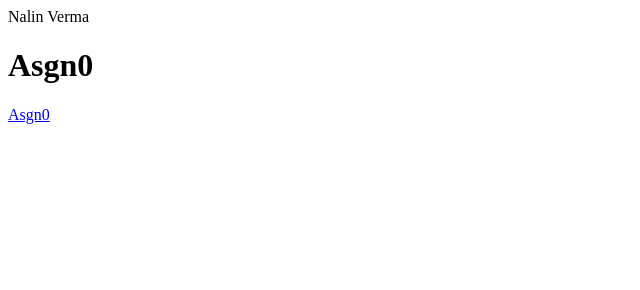
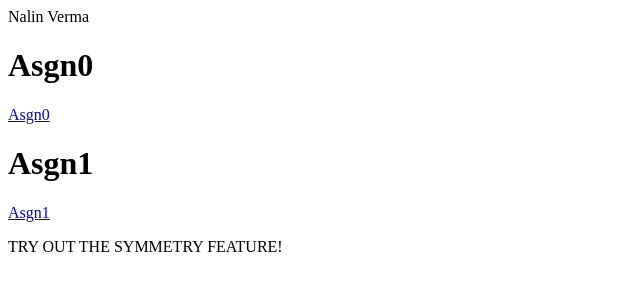
Before and after one commit to nalinver/CSE-160, a plain HTML site: page index.html in a window 1280 px wide. Shown: the whole page, without its empty margins (0-640 px from the left). Drawn offline with Linux system fonts and the light colour scheme.

Commit message:
added assignment link for project 2

```diff
--- a/index.html
+++ b/index.html
@@ -4,3 +4,12 @@ Nalin Verma
     <h1>Asgn0</h1>
     <a href="https://nalinver.github.io/CSE-160/asgn0/src/asgn0.html">Asgn0</a>
 </div>
+
+<div>
+    <h1>Asgn1</h1>
+    <a href="https://nalinver.github.io/CSE-160/asgn1/src/ColoredPoint.html">Asgn1</a>
+    <p>
+        TRY OUT THE SYMMETRY FEATURE!
+    </p>
+
+</div>
```
